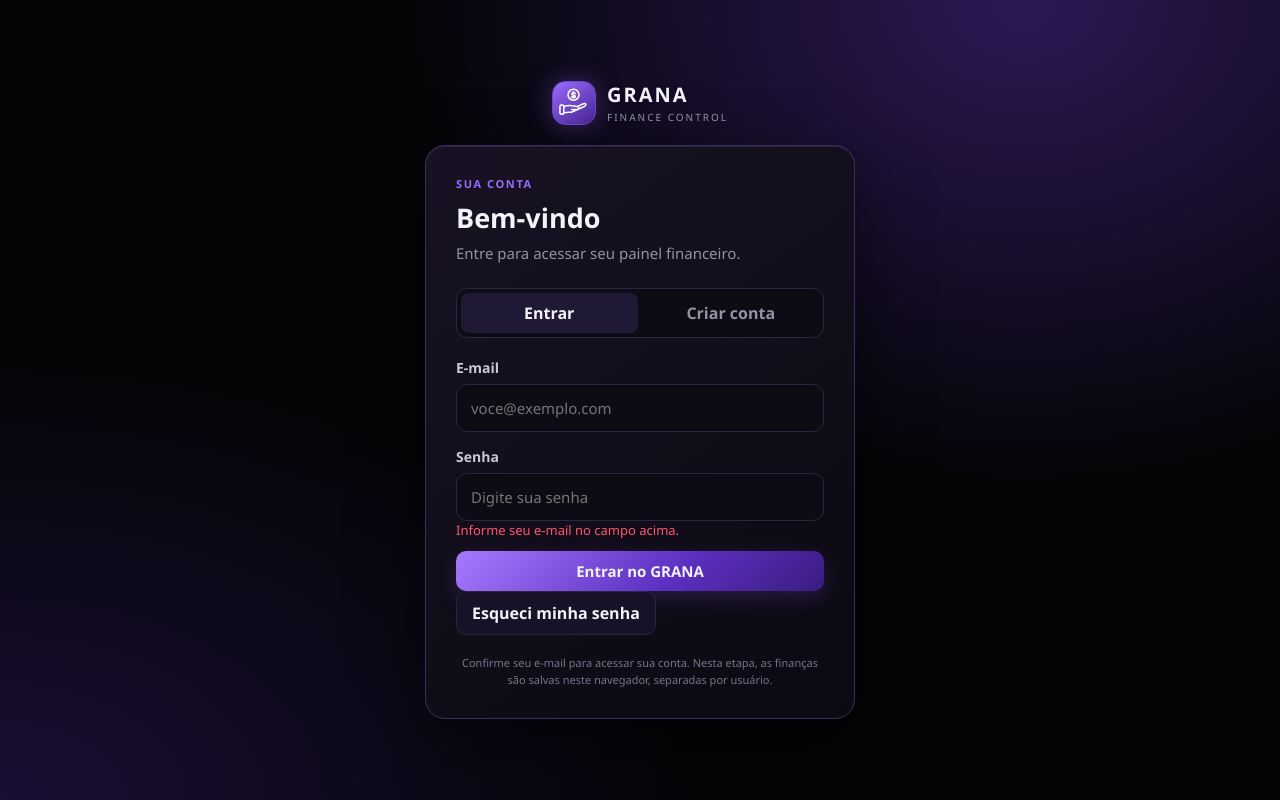
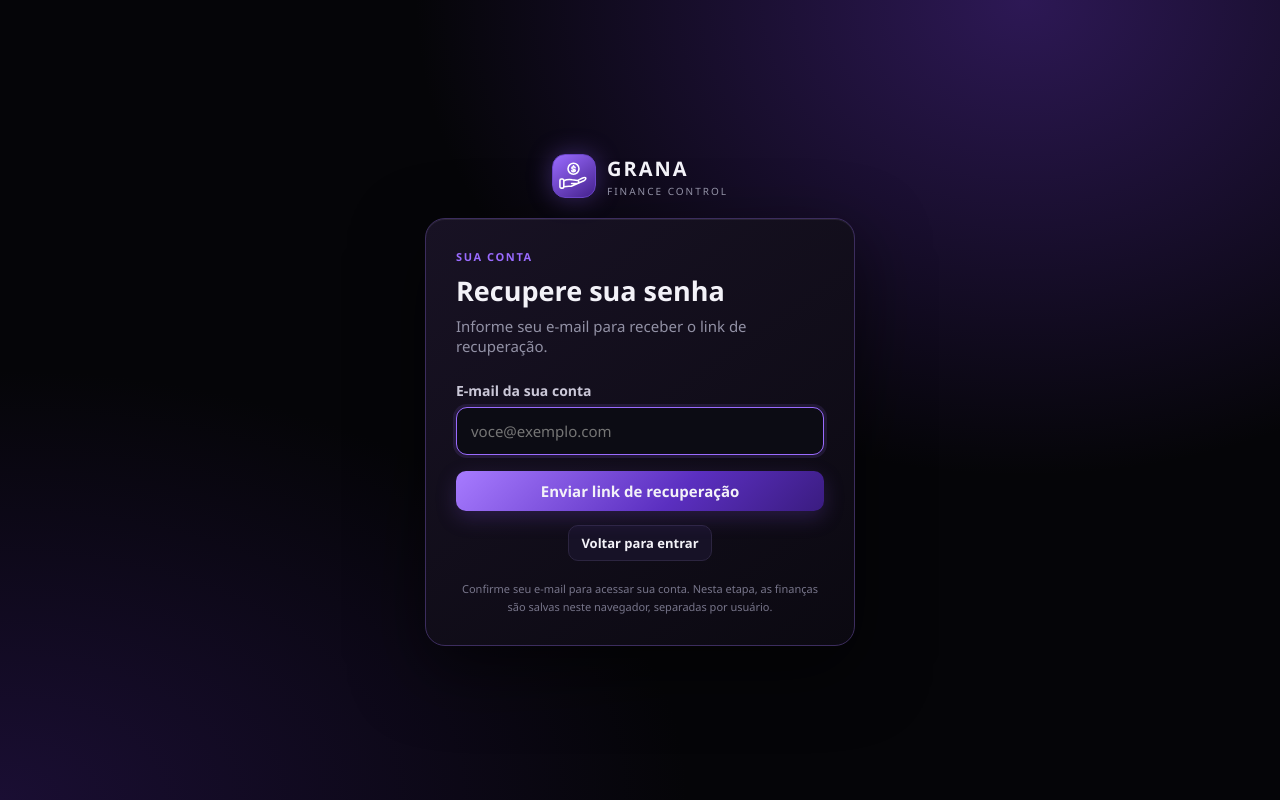
Before and after one commit to mrnbiel/Grana, a plain HTML site: page index.html in a window 1280 px wide. Both pictures are taken after a click on the button "Esqueci minha senha". Drawn offline with nearby package versions, Linux system fonts and the light colour scheme.

Commit message:
Separa recuperação de senha e ajusta tela de acesso

```diff
--- a/css/styles.css
+++ b/css/styles.css
@@ -345,3 +345,11 @@ body.auth-required .app { visibility: hidden; }
 .privacy-mode .gp-month-heading>strong, .privacy-mode .gp-budget-card,
 .privacy-mode .gp-alert, .privacy-mode .cal-event,
 .privacy-mode #homeFixedDue, .privacy-mode #homeGoals { filter: blur(7px); user-select:none; }
+
+/* Acesso e recuperação de senha */
+.auth-forgot { display: block; margin: 16px auto 0; padding: 7px 12px; font-size: 12px; line-height: 1.4; }
+.auth-back { display: block; margin: 14px auto 0; padding: 8px 12px; font-size: 13px; }
+.auth-status { margin: 14px 0; color: var(--muted); font-size: 13px; line-height: 1.5; }
+.auth-submit { margin-top: 16px; }
+.auth-error { margin-top: 12px; }
+.auth-switch[hidden] { display: none; }
--- a/index.html
+++ b/index.html
@@ -11,14 +11,8 @@
   <link rel="stylesheet" href="css/cartoes-orcamentos.css">
   <link rel="stylesheet" href="css/calendario-privacidade-excel.css">
   <link rel="stylesheet" href="css/receitas-categorias.css">
-  <style>
-    #authLoading { display: none; }
-    body.auth-loading #authGate, body.auth-loading .app { display: none !important; }
-    body.auth-loading #authLoading { display: grid; min-height: 100vh; place-items: center; color: #d9c8ff; background: #0b0813; font-family: inherit; }
-  </style>
 </head>
-<body class="auth-required auth-loading">
-  <div id="authLoading" role="status" aria-live="polite">Carregando sua conta…</div>
+<body class="auth-required">
   <section class="auth-gate" id="authGate" aria-labelledby="authTitle">
     <div class="auth-shell">
       <div class="auth-brand">
--- a/js/app.js
+++ b/js/app.js
@@ -1750,10 +1750,14 @@ async function initAuth(onReady) {
   recoveryForm.innerHTML = '<div class="auth-field"><label for="recoveryPassword">Nova senha</label><input id="recoveryPassword" type="password" autocomplete="new-password" minlength="6" required></div><p id="recoveryError" class="auth-error" role="alert" hidden></p><button class="btn primary" type="submit">Salvar nova senha</button>';
   $('registerForm').after(recoveryForm);
   const resetButton = document.createElement('button');
-  resetButton.type = 'button'; resetButton.className = 'btn'; resetButton.textContent = 'Esqueci minha senha';
+  resetButton.type = 'button'; resetButton.className = 'btn auth-forgot'; resetButton.textContent = 'Esqueci minha senha';
   $('loginForm').append(resetButton);
+  const requestForm = document.createElement('form');
+  requestForm.hidden = true;
+  requestForm.innerHTML = '<div class="auth-field"><label for="resetEmail">E-mail da sua conta</label><input id="resetEmail" type="email" autocomplete="email" placeholder="voce@exemplo.com" required></div><p id="resetError" class="auth-error" role="alert" hidden></p><p id="resetStatus" class="auth-status" role="status" hidden></p><button class="btn primary auth-submit" type="submit">Enviar link de recuperação</button><button class="btn auth-back" type="button" id="resetBack">Voltar para entrar</button>';
+  $('registerForm').after(requestForm);
   const recoveryGate = () => {
-    gate(); $('loginForm').hidden = true; $('registerForm').hidden = true; recoveryForm.hidden = false;
+    gate(); requestForm.hidden = true; document.querySelector('.auth-switch').hidden = true; $('loginForm').hidden = true; $('registerForm').hidden = true; recoveryForm.hidden = false;
     $('authTitle').textContent = 'Redefina sua senha';
   };
   const message = (id, text) => { $(id).textContent = text; $(id).hidden = !text; };
@@ -1766,6 +1770,8 @@ async function initAuth(onReady) {
   });
   const mode = register => {
     if (completion || recovering) return;
+    requestForm.hidden = true; recoveryForm.hidden = true; document.querySelector('.auth-switch').hidden = false;
+    $('authDesc').textContent = register ? 'Preencha seus dados para criar sua conta.' : 'Entre para acessar seu painel financeiro.';
     $('loginForm').hidden = register; $('registerForm').hidden = !register;
     $('authTitle').textContent = register ? 'Crie sua conta' : 'Bem-vindo';
     $('loginModeBtn').classList.toggle('active', !register); $('registerModeBtn').classList.toggle('active', register);
@@ -1809,17 +1815,25 @@ async function initAuth(onReady) {
     $('profileName').textContent = data.nome + ' ' + data.sobrenome; $('profileEmail').textContent = user.email;
     $('authGate').hidden = true; $('profileBtn').hidden = false; document.body.classList.remove('auth-required');
   };
-  if (!db) { document.body.classList.remove('auth-loading'); message('loginError','Não foi possível carregar o Supabase. Confira a conexão.'); return; }
-  resetButton.onclick = async () => {
-    resetButton.disabled = true;
-    try {
-      if (!$('loginEmail').checkValidity()) throw Error('Informe seu e-mail no campo acima.');
-      const {error} = await db.auth.resetPasswordForEmail($('loginEmail').value.trim(), {redirectTo:location.origin+location.pathname});
-      if (error) throw error;
-      message('loginError','Se houver uma conta para esse e-mail, você receberá as instruções.');
-    } catch(error) { message('loginError',errorText(error)); }
-    finally { resetButton.disabled = false; }
-  };
+  if (!db) { message('loginError','Não foi possível carregar o Supabase. Confira a conexão.'); return; }
+  resetButton.onclick = () => {
+    $('loginForm').hidden = true; $('registerForm').hidden = true;
+    document.querySelector('.auth-switch').hidden = true;
+    requestForm.hidden = false;
+    $('authTitle').textContent = 'Recupere sua senha';
+    $('authDesc').textContent = 'Informe seu e-mail para receber o link de recuperação.';
+    $('resetEmail').value = $('loginEmail').value;
+    message('resetError', ''); message('resetStatus', '');
+    $('resetEmail').focus();
+  };
+  $('resetBack').onclick = () => { mode(false); $('loginEmail').focus(); };
+  run(requestForm, 'resetError', async () => {
+    message('resetStatus', '');
+    if (!$('resetEmail').checkValidity()) throw Error('Informe um e-mail válido.');
+    const {error} = await db.auth.resetPasswordForEmail($('resetEmail').value.trim(), {redirectTo:location.origin+location.pathname});
+    if (error) throw error;
+    message('resetStatus','Se houver uma conta para esse e-mail, você receberá as instruções.');
+  });
   run(recoveryForm,'recoveryError',async () => {
     if ($('recoveryPassword').value.length < 6) throw Error('Use pelo menos 6 caracteres.');
     const {error} = await db.auth.updateUser({password:$('recoveryPassword').value});
@@ -1874,7 +1888,6 @@ async function initAuth(onReady) {
   });
   try { const {data,error}=await db.auth.getSession(); if(error) throw error; await show(data.session); }
   catch(error) { message('loginError',errorText(error)); }
-  finally { document.body.classList.remove('auth-loading'); }
 }
 
 
```
Also changed, not shown: index.modules.html (+1 -7 lines), js/core/auth.js (+26 -13 lines).
